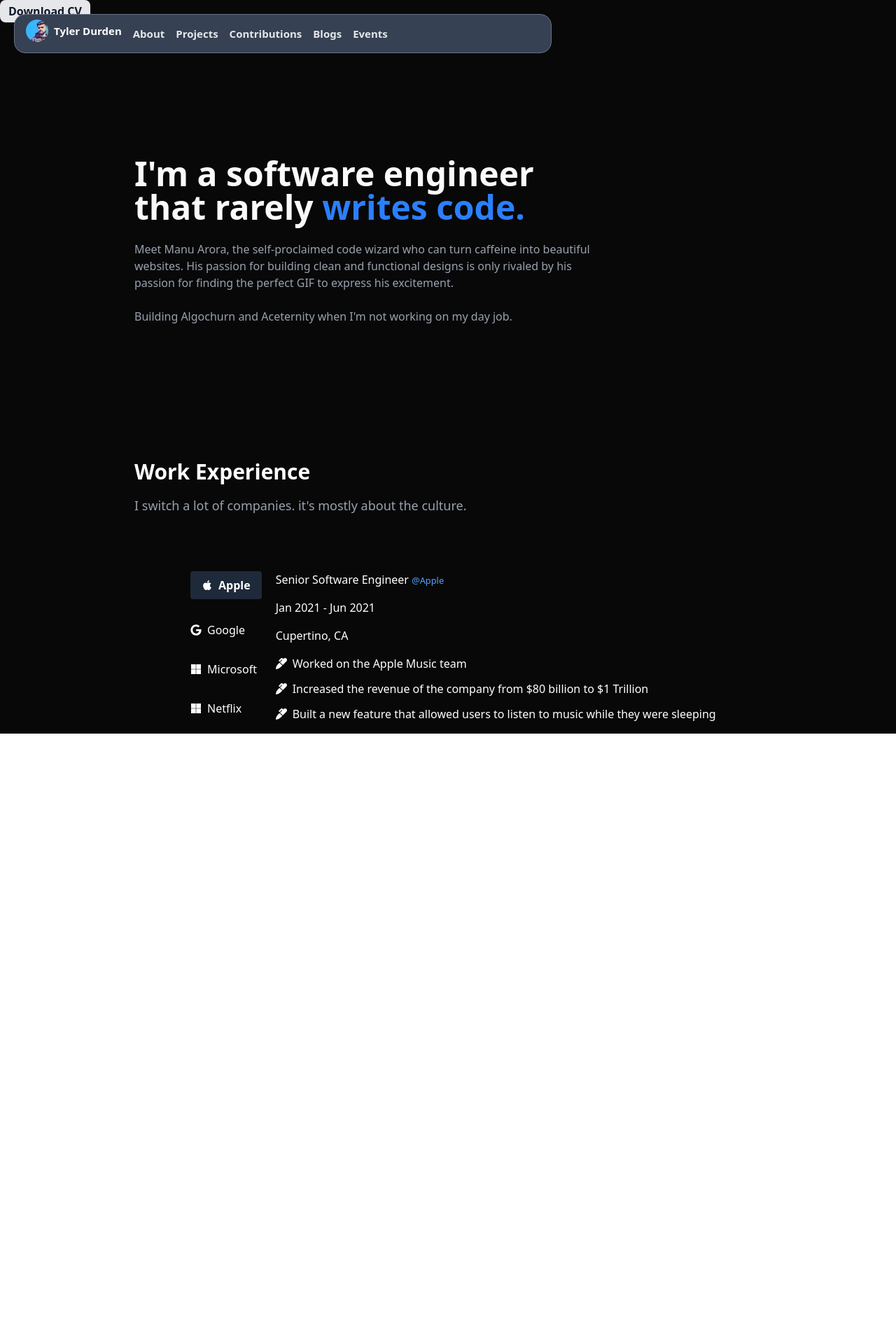
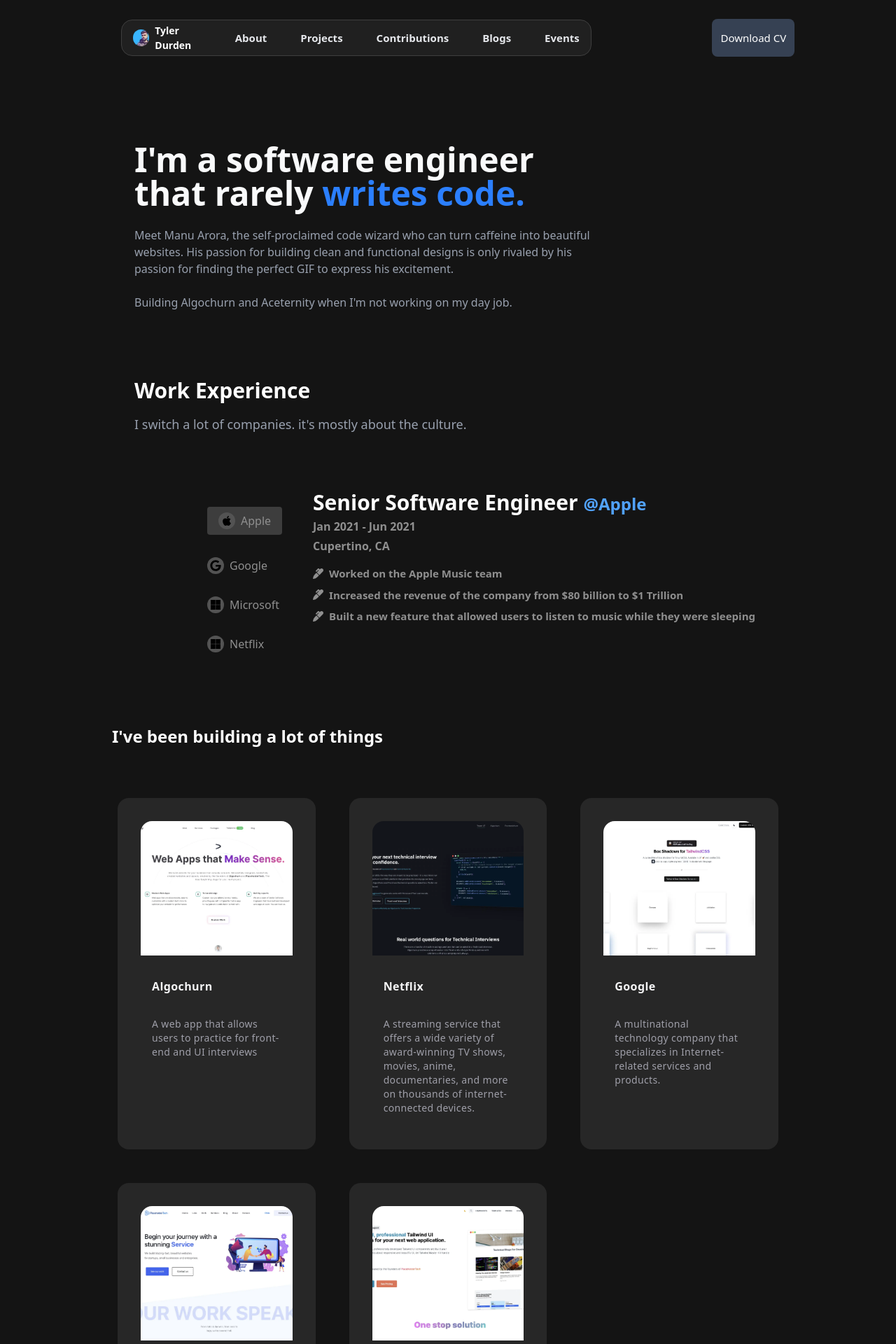
Before and after one commit to wizzcode01/devpro-project, a React (Vite) app: page / in a window 1280 px wide. Shown: the top 1920 px of the page at 70% size. Before the commit the page ends 1128 px from the top, so only its background shows below. Built offline with nearby package versions, Linux system fonts and the light colour scheme.

Commit message:
second commit

```diff
--- a/package.json
+++ b/package.json
@@ -11,10 +11,14 @@
   },
   "dependencies": {
     "@tailwindcss/vite": "^4.1.14",
+    "clsx": "^2.1.1",
+    "framer-motion": "^12.23.22",
+    "motion": "^12.23.22",
     "react": "^18.3.1",
     "react-dom": "^18.3.1",
     "react-icons": "^5.5.0",
     "react-router-dom": "^7.9.3",
+    "tailwind-merge": "^3.3.1",
     "tailwindcss": "^4.1.14"
   },
   "devDependencies": {
--- a/src/components/Horo.jsx
+++ b/src/components/Horo.jsx
@@ -1,7 +1,7 @@
 const Hero = () => {
   return (
     <div className="">
-        <div className="flex flex-col gap-6 text-start w-2xl md:m-48">
+        <div className="flex flex-col gap-6 text-start w-2xl md:ml-48 m-24">
             <h1 className="text-gray-50 text-5xl font-bold">I'm a software engineer that rarely <span className="text-blue-500">writes code.</span></h1>
             <p className="text-gray-400">Meet Manu Arora, the self-proclaimed code wizard who can turn caffeine into beautiful websites. His passion for building clean and functional designs is only rivaled by his passion for finding the perfect GIF to express his excitement.</p>
             <p className="text-gray-400">Building Algochurn and Aceternity when I'm not working on my day job.</p>
--- a/src/components/Navbar.jsx
+++ b/src/components/Navbar.jsx
@@ -1,36 +1,32 @@
-import { useState } from 'react'
 import { Link } from 'react-router-dom'
 import Logo from '../assets/avatar.webp'
 
 const Navbar = () => {
+  return (
+    <div className=' flex items-center justify-evenly w-full'>
+    <nav className="bg-[#202020] text-white border border-[#3f3f3f] flex items-center rounded-2xl h-13 px-4 w-[95%] md:w-2xl m-7 ">
+     <div className='flex items-center gap-4 md:gap-12 text-[15px] font-semibold'>
+      <Link to="/" className="flex items-center gap-2">
+        <div className="w-8 h-8 flex items-center justify-center font-bold rounded-full overflow-hidden">
+          <img src={Logo} alt="logo-img" className="rounded-full" />
+        </div>
+        <span className="text-[14px] font-bold hidden md:block">Tyler Durden</span>
+      </Link>
 
-  return (
-    <div className=''>
-    <nav className="flex ">
-        <div className="bg-gray-700  text-white fixed top-0 left-50%  md:w-3xl w-[95%] border border-gray-500 m-5 rounded-2xl h-14 flex gap-4 px-4">
-          <Link to="/" className="flex items-center gap-2 mb-2">
-            <div className="w-8 h-8 flex items-center justify-center font-bold rounded-full">
-              <img src={Logo} alt="logo-img" className='rounded-full'/>
-            </div>
-            <span className="text-[15px] font-bold md:block hidden">Tyler Durden</span>
-          </Link>
-            <div className='flex items-center gap-2 md:gap-4 text-[15px] font-semibold'>
-                <Link to='/blog' className=' text-gray-200 hover:text-gray-400'>About</Link>
-                <Link to='/contributors' className=' text-gray-200 hover:text-gray-400'>Projects</Link>
-                <Link to='/blog' className=' text-gray-200 hover:text-gray-400'>Contributions</Link>
-                <Link to='/contributors' className=' text-gray-200 hover:text-gray-400'>Blogs</Link>
-                <Link to='/contributors' className=' text-gray-200 hover:text-gray-400'>Events</Link>
-            </div>
-        </div>
-        <button className="bg-gray-200 text-gray-900 px-3 py-1 rounded-lg hover:bg-gray-300 cursor-pointer transition-colors font-semibold flex gap-2 items-center">
-            Download CV
+        <Link to="/about" className="text-gray-200 hover:text-gray-400">About</Link>
+        <Link to="/projects" className="text-gray-200 hover:text-gray-400">Projects</Link>
+        <Link to="/contributions" className="text-gray-200 hover:text-gray-400">Contributions</Link>
+        <Link to="/blogs" className="text-gray-200 hover:text-gray-400">Blogs</Link>
+        <Link to="/events" className="text-gray-200 hover:text-gray-400">Events</Link>
+    </div>
+    </nav>
+      <div>
+        <button className="bg-gray-700 text-white text-[15px] px-3 py-4 rounded-lg hover:bg-gray-300 cursor-pointer transition-colors ">
+          Download CV
         </button>
-
-    </nav>
-
+      </div>
     </div>
   )
-
 }
 
 export default Navbar
--- /dev/null
+++ b/src/components/Projects.jsx
@@ -0,0 +1,59 @@
+import { HoverEffect } from "../ui/card-hover-effect";
+import aceternity from "../assets/aceternity-img.webp";
+import algochurn from "../assets/algochurn-img.webp";
+import boxshadows from "../assets/boxshadows-img.webp";
+import placeholdertech from "../assets/placeholdertech-img.webp";
+import tailwindmasterkit from "../assets/tailwindmasterkit-img.webp";
+
+const projects = [
+  {
+    image: aceternity,
+    title: "Algochurn",
+    description:
+      "A web app that allows users to practice for front-end and UI interviews",
+    link: "https://stripe.com",
+  },
+  {
+    image: algochurn,
+    title: "Netflix",
+    description:
+      "A streaming service that offers a wide variety of award-winning TV shows, movies, anime, documentaries, and more on thousands of internet-connected devices.",
+    link: "https://netflix.com",
+  },
+  {
+    image: boxshadows,
+    title: "Google",
+    description:
+      "A multinational technology company that specializes in Internet-related services and products.",
+    link: "https://google.com",
+  },
+  {
+    image: placeholdertech,
+    title: "Meta",
+    description:
+      "A technology company that focuses on building products that advance Facebook's mission of bringing the world closer together.",
+    link: "https://meta.com",
+  },
+  {
+    image: tailwindmasterkit,
+    title: "Amazon",
+    description:
+      "A multinational technology company focusing on e-commerce, cloud computing, digital streaming, and artificial intelligence.",
+    link: "https://amazon.com",
+  },
+];
+
+const Project = () => {
+  return (
+    <div className="max-w-5xl mx-auto px-8">
+      <h1 className="text-2xl font-bold text-white mb-6">
+        I've been building a lot of things
+      </h1>
+      <div className="">
+       <HoverEffect items={projects} />
+      </div>
+    </div>
+  );
+};
+
+export default Project;
--- a/src/components/Work.jsx
+++ b/src/components/Work.jsx
@@ -1,5 +1,6 @@
 import { useState } from "react"
-import { FaApple, FaGoogle, FaMicrosoft, FaFacebook, FaMarker } from "react-icons/fa"
+import { FaApple, FaGoogle, FaMicrosoft, FaMarker } from "react-icons/fa"
+// import { BackgroundBeamsWithCollision } from "@/components/ui/background-beams-with-collision";
 
 const Work = () => {
     const companies = [
@@ -117,26 +118,35 @@
             <p className="text-gray-400 text-lg">I switch a lot of companies. it's mostly about the culture.</p>
         </div>
         <div className="flex gap-5 m-20">
-            <div className="flex lg:flex-col gap-8 text-white">
-            {companies.map((company, index) => (
-                <button
+            {/* <BackgroundBeamsWithCollision className="rounded-lg"> */}
+              <div className="flex lg:flex-col gap-8 relative z-20 p-6">
+                {companies.map((company, index) => (
+                <div
                 key={index}
-                onClick={() => setCompanyDetail(companyDetail === index? 0 : index)}
-                className={`flex items-center gap-2 rounded ${companyDetail === index? "bg-gray-800 font-bold px-4 py-2 " : ""}`}>
-                    {company.icon} {company.name}
-                </button>
-             ))}
-            </div>
+                    onClick={() => setCompanyDetail(companyDetail === index? 0 : index)}
+                    className={`flex items-center gap-2 rounded cursor-pointer transition-all ${companyDetail === index? "bg-[#3d3d3d] px-4 py-2 " : ""}`}>
+                    <button className="rounded-full p-1 bg-[#535353]">
+                    {company.icon}
+                    </button>
+                    <button className="text-[#8f8f8f]">
+                    {company.name}
+                    </button>
+                </div>
+                ))}
+              </div>
+            {/* </BackgroundBeamsWithCollision> */}
+
             {/* details of selected company */}
             <div
-              className="flex flex-col gap-4 text-white mb-4">
-              <h1>{detail.title}{" "}<small className="text-blue-400">{detail.companyName}</small></h1>
-              <h5>{detail.time}</h5>
-              <h5>{detail.location}</h5>
-
-              <div className="flex flex-col gap-3">
+              className="flex flex-col gap-4 mb-4">
+                <div className="flex flex-col gap-1 font-semibold">
+                    <h1 className="font-bold text-white text-3xl">{detail.title}{" "}<small className="text-blue-400 text-2xl font-bold">{detail.companyName}</small></h1>
+                    <h5 className="text-[16px] text-[#8f8f8f]">{detail.time}</h5>
+                    <h5 className="text-[16px] text-[#8f8f8f]">{detail.location}</h5>
+                </div>
+              <div className="flex flex-col gap-2">
                  {companies[companyDetail].works.map((work, id) => (
-                <div key={id} className="flex items-center gap-2 text-white">
+                <div key={id} className="flex items-center gap-2 text-[15px] text-[#8f8f8f] font-semibold">
                    {work.mark}  {work.desc}
                 </div>
                    ))}
--- /dev/null
+++ b/src/lib/utils.ts
@@ -0,0 +1,6 @@
+import { ClassValue, clsx } from "clsx";
+import { twMerge } from "tailwind-merge";
+
+export function cn(...inputs: ClassValue[]) {
+  return twMerge(clsx(inputs));
+}
--- a/src/pages/Landing.jsx
+++ b/src/pages/Landing.jsx
@@ -1,14 +1,16 @@
 import Navbar from "../components/Navbar"
 import Hero from "../components/Horo"
 import Work from "../components/Work"
+import Project from "../components/Projects"
 
 const Landing = () => {
    return (
      <>
-     <div className="bg-[#080808]">
+     <div className="bg-[#141414]">
         <Navbar/>
         <Hero/>
         <Work/>
+        <Project/>
       </div>
      </>
    )
--- /dev/null
+++ b/src/ui/card-hover-effect.jsx
@@ -0,0 +1,93 @@
+import { cn } from "../lib/utils";
+import { AnimatePresence, motion } from "motion/react";
+
+import { useState } from "react";
+
+export const HoverEffect = ({
+  items,
+  className
+}) => {
+  let [hoveredIndex, setHoveredIndex] = useState(null);
+
+  return (
+    <div
+      className={cn("grid grid-cols-1 md:grid-cols-2  lg:grid-cols-3 py-10 gap-8", className)}>
+      {items.map((item, idx) => (
+        <a
+          href={item?.link}
+          key={item?.link}
+          className="relative group  block p-2 h-full w-full"
+          onMouseEnter={() => setHoveredIndex(idx)}
+          onMouseLeave={() => setHoveredIndex(null)}>
+          <AnimatePresence>
+            {hoveredIndex === idx && (
+              <motion.span
+                className="absolute inset-0 h-full w-full bg-neutral-200 dark:bg-[#272727] block  rounded-3xl"
+                layoutId="hoverBackground"
+                initial={{ opacity: 0 }}
+                animate={{
+                  opacity: 1,
+                  transition: { duration: 0.15 },
+                }}
+                exit={{
+                  opacity: 0,
+                  transition: { duration: 0.15, delay: 0.2 },
+                }} />
+            )}
+          </AnimatePresence>
+
+          <Card>
+            {/* Card Image */}
+            <img
+              src={item.image}
+              alt={item.title}
+              className="w-full h-48 object-cover rounded-t-2xl"
+            />
+           <div className="p-4">
+              <CardTitle>{item.title}</CardTitle>
+              <CardDescription>{item.description}</CardDescription>
+           </div>
+          </Card>
+        </a>
+      ))}
+    </div>
+  );
+};
+
+export const Card = ({
+  className,
+  children
+}) => {
+  return (
+    <div
+      className={cn(
+        "rounded-2xl h-full w-full p-4 overflow-hidden bg-[#272727] border border-transparent  group-hover:dark:border-white/[0.2] relative z-20",
+        className
+      )}>
+      <div className="relative z-50">
+        <div className="p-4">{children}</div>
+      </div>
+    </div>
+  );
+};
+export const CardTitle = ({
+  className,
+  children
+}) => {
+  return (
+    <h4 className={cn("text-zinc-100 font-bold tracking-wide mt-4", className)}>
+      {children}
+    </h4>
+  );
+};
+export const CardDescription = ({
+  className,
+  children
+}) => {
+  return (
+    <p
+      className={cn("mt-8 text-zinc-400 tracking-wide leading-relaxed text-sm", className)}>
+      {children}
+    </p>
+  );
+};
```
Also changed, not shown: 1 other file (tests, documents, lock files or other folders).
